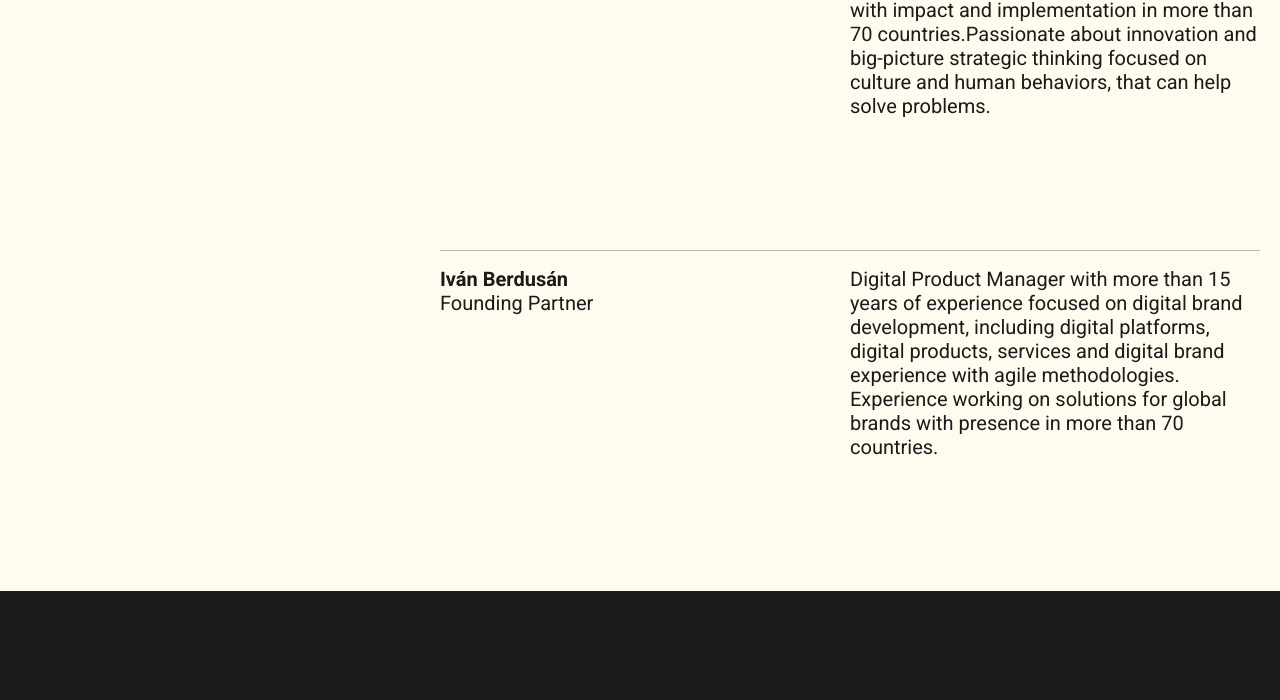
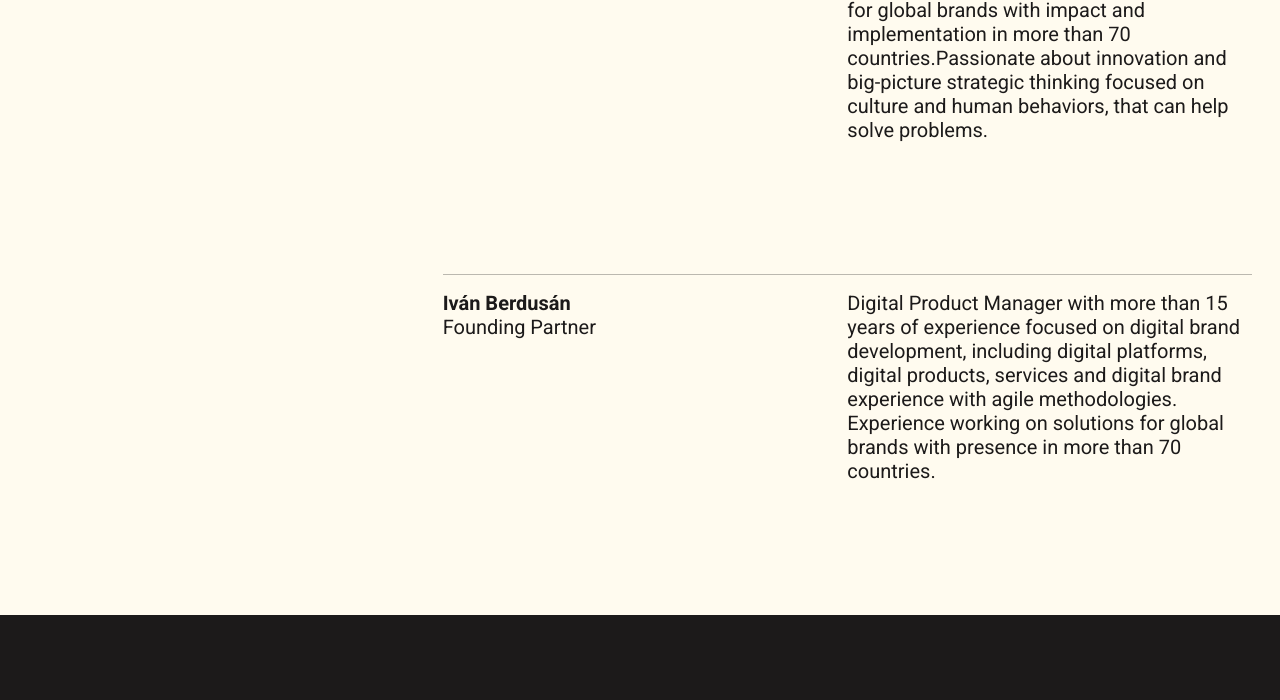
Before and after one commit to owenc8/web-dev-2-P-02, a plain HTML site: page index.html in a window 1280 px wide. Shown: the part 251-951 px from the top of the page. Drawn offline with nearby package versions, Linux system fonts and the light colour scheme; files that its build step writes are made by us from their sources.

Commit message:
added placeholder

```diff
--- a/index.html
+++ b/index.html
@@ -48,7 +48,7 @@
 
 
         <!-- Who we are -->
-        <section class="lightBg grid">
+        <section class="lightBg founder-grid">
         <h1 class="grid-header">Who are we?</h1>
         <div class="people-container">
                 <!-- person 1 -->
@@ -88,7 +88,7 @@
 
 
         <!-- Partners -->
-        <section class="darkBg grid">
+        <section class="darkBg partner-grid">
             <h1 class="grid-header partner-title">Our Partners</h1>
 
             <div class="partner-text">
@@ -119,7 +119,7 @@
 
     </main>
     <!-- footer -->
-    <footer class="darkBg grid">
+    <footer class="darkBg footer-grid">
        <div class="footer-img-box-left">
             <img id="left-img" class="footer-img"
             src="https://web.archive.org/web/20230322164134im_/http://rootsdigitalstudio.com/wp-content/themes/blankslate/img/roots-graph-white.svg"
--- a/scss/_goalsfooter.scss
+++ b/scss/_goalsfooter.scss
@@ -1,7 +1,15 @@
 @use 'variables' as *;
+@use 'normalize';
 
 .footer-img{
     width: 100%;
+}
+
+.footer-grid{
+    @extend %baseGrid;
+    @media (min-width: 1024px) {
+            grid-template-columns: repeat(12,1fr);
+    }
 }
 
 .footer-img-box-left{
--- a/scss/_normalize.scss
+++ b/scss/_normalize.scss
@@ -10,3 +10,10 @@ body{
         font-size: 2.75rem;
     }
 }
+
+%baseGrid{
+    display: grid;
+    grid-template-columns: repeat(4, 1fr);
+    gap: 1.25rem;
+    padding:0 1.25rem;
+}
--- a/scss/_partners.scss
+++ b/scss/_partners.scss
@@ -1,19 +1,14 @@
 @use "variables" as *;
+@use 'normalize';
 
 
-.grid{
-    display: grid;
-    grid-template-columns: repeat(4, 1fr);
-    gap: 1.25rem;
-    padding:0 1.25rem;
+.partner-grid{
+    @extend %baseGrid;
     @media (min-width: 1024px) {
             grid-template-columns: repeat(12,1fr);
-
     }
 
 }
-
-
 
 .darkBg{
     background-color: $dark-color;
--- a/scss/_whoWeAre.scss
+++ b/scss/_whoWeAre.scss
@@ -1,13 +1,10 @@
 @use "variables" as *;
-
+@use 'normalize';
 
 // for now, then put in normalize
 
-.grid{
-    display: grid;
-    grid-template-columns: repeat(4, 1fr);
-    gap: 1.25rem;
-    padding:0 1.25rem;
+.founder-grid{
+   @extend %baseGrid;
     @media (min-width: 1024px) {
             grid-template-columns: repeat(12,1fr);
             padding:0 1.75rem;
```
